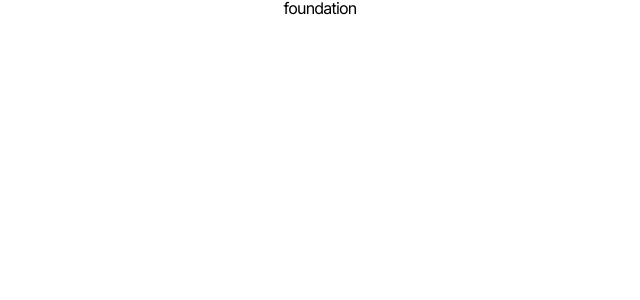
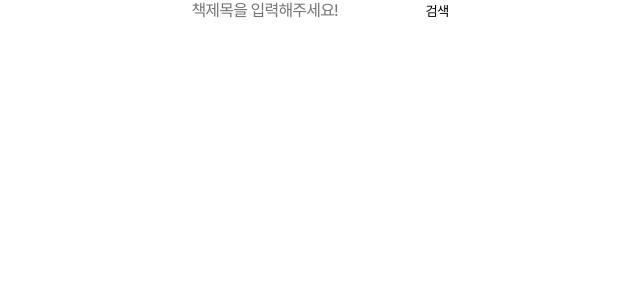
Before and after one commit to doheek2/lookbook, a React (Create React App) app: page / in a window 1280 px wide. Shown: the top 300 px of the page, without its empty margins (320-960 px from the left). Built offline with nearby package versions, Linux system fonts and the light colour scheme; a web font is replaced by a local one.

Commit message:
feat: kakao api 연결 및 첫번째 commit

```diff
--- a/package.json
+++ b/package.json
@@ -30,6 +30,7 @@
     "@testing-library/jest-dom": "^5.14.1",
     "@testing-library/react": "^13.0.0",
     "@testing-library/user-event": "^13.2.1",
+    "axios": "^0.27.2",
     "classnames": "^2.3.1",
     "react": "^18.1.0",
     "react-dom": "^18.1.0",
--- a/public/index.html
+++ b/public/index.html
@@ -33,17 +33,12 @@
       work correctly both with client-side routing and a non-root public URL.
       Learn how to configure a non-root public URL by running `npm run build`.
     -->
-  <title>Foundation-ts</title>
+  <title>LookBook</title>
 </head>
 
 <body>
   <noscript>You need to enable JavaScript to run this app.</noscript>
   <div id="root"></div>
-  <!--[if IE]>
-      <div id="ieGuide">
-        <h1>Please get out of here. We dont want you.</h1>
-      </div>
-    <![endif]-->
 </body>
 
 </html>
--- a/src/routes/Main/index.tsx
+++ b/src/routes/Main/index.tsx
@@ -1,5 +1,41 @@
-const TodoList = () => {
-  return <div>foundation</div>
+import { ChangeEvent, useCallback, useState } from 'react'
+import { getBookList } from 'utils/api'
+
+const Main = () => {
+  const [book, setBook] = useState([])
+  const [query, setQuery] = useState('')
+
+  const getbookAPIHandler = useCallback(
+    async (query: string, reset: boolean) => {
+      const params = {
+        query,
+        sort: 'accuracy',
+        page: 1,
+        size: 10,
+      }
+
+      const { data } = await getBookList(params)
+      if (reset) setBook(data.documents)
+      else setBook(book.concat(data.documents))
+    },
+    [book]
+  )
+
+  const searchBookHandler = (e: ChangeEvent<HTMLInputElement>) => {
+    setQuery(e.currentTarget.value)
+    if (query.length > 0) getbookAPIHandler(query, true)
+  }
+
+  return (
+    <main>
+      <section>
+        <form>
+          <input type='text' placeholder='책제목을 입력해주세요!' onChange={searchBookHandler} />
+          <button type='submit'>검색</button>
+        </form>
+      </section>
+    </main>
+  )
 }
 
-export default TodoList
+export default Main
```
Also changed, not shown: .eslintrc.json, 2 other files (tests, documents, lock files or other folders).
